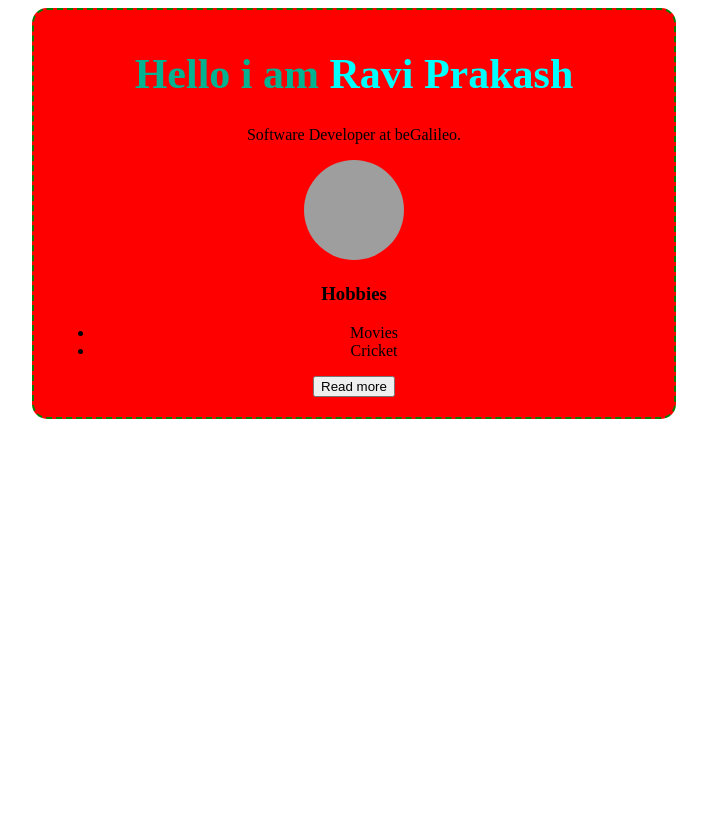
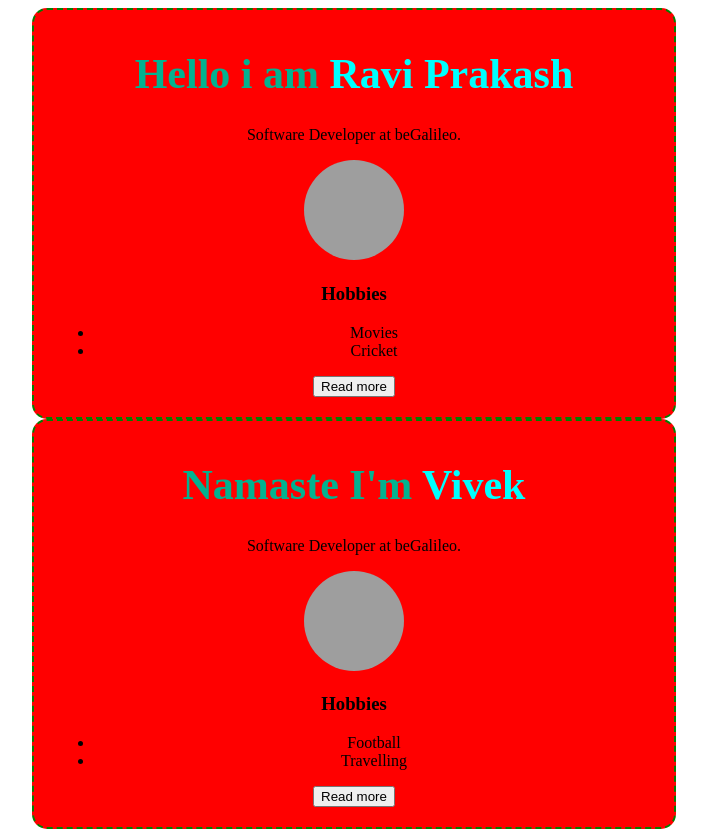
Before and after one commit to raviprakashdev/webdevelopmentEthno, a plain HTML site: page index.html in a window 1280 px wide. Shown: the whole page, without its empty margins (286-993 px from the left). Before the commit the page ends 800 px from the top, so only its background shows below. Drawn offline with Linux system fonts and the light colour scheme; grey boxes are pictures that could not be loaded.

Commit message:
hi this is vivek

```diff
--- a/index.html
+++ b/index.html
@@ -32,5 +32,26 @@
         </a>
       </div>
     </div>
+    <div class="outerbox">
+      <div class="ravi-innerbox">
+        <h1 class="ravi-center">
+          Namaste I'm <span class="ravi-name">Vivek</span>
+        </h1>
+        <p>Software Developer at beGalileo.</p>
+        <img
+          src="https://picsum.photos/seed/picsum/200/300"
+          alt=""
+          class="ravi-image"
+        />
+        <h3>Hobbies</h3>
+        <ul>
+          <li>Football</li>
+          <li>Travelling</li>
+        </ul>
+        <a href="https://github.com/raviprakashdev" target="_blank">
+          <button>Read more</button>
+        </a>
+      </div>
+    </div>
   </body>
 </html>
```
